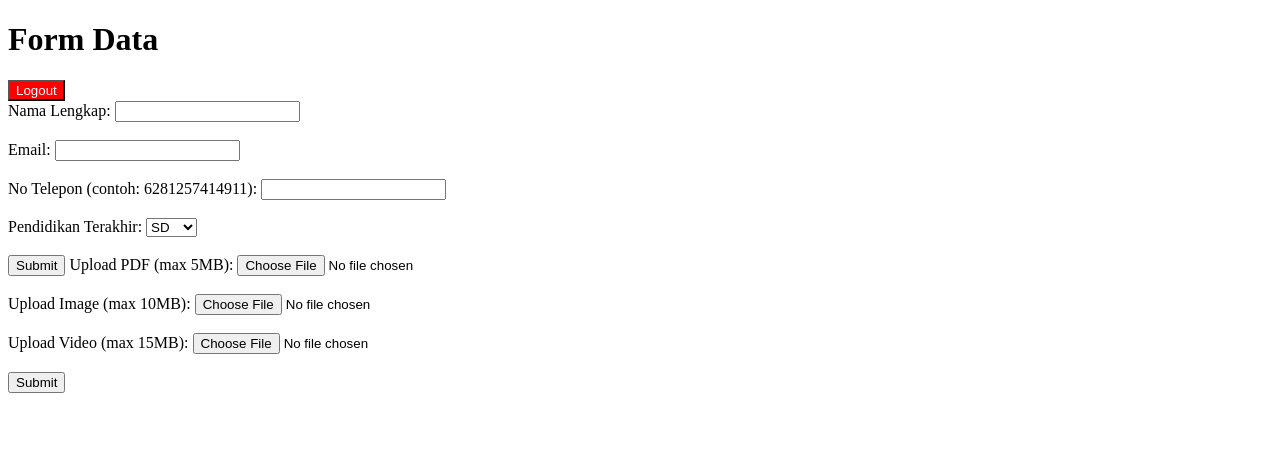
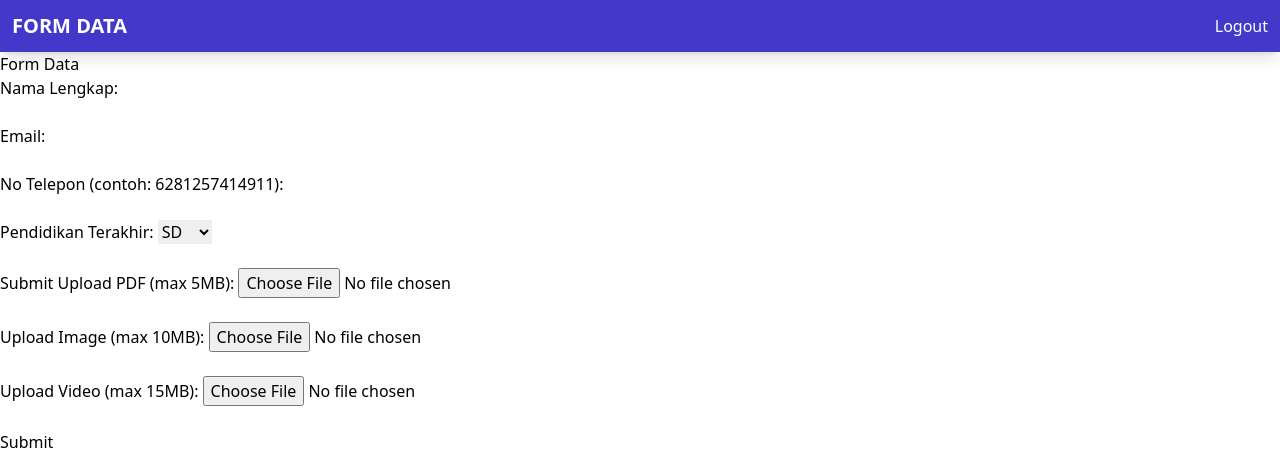
Before and after one commit to khairiyaputrii/Information-Security-Group-Project, a Flask app: page /data_form in a window 1280 px wide. Shown: the top 453 px of the page. Run offline with Flask 3, Linux system fonts and the light colour scheme; the visitor is signed in with stand-in values (Sample User, id 1); some libraries are stand-ins or nearby versions.

Commit message:
Implementing Tailwind on dataform.html using cdn

```diff
--- a/templates/data_form.html
+++ b/templates/data_form.html
@@ -4,9 +4,19 @@
     <meta charset="UTF-8">
     <meta name="viewport" content="width=device-width, initial-scale=1.0">
     <title>Form Data</title>
-    <link rel="stylesheet" href="/css/styles.css">
+    <script src="https://cdn.tailwindcss.com"></script>
 </head>
 <body>
+    <nav class="bg-indigo-700 shadow-lg">
+        <div class="container mx-auto">
+            <div class="flex justify-between items-center p-3">
+                <a href="#" class="text-white text-xl font-bold">FORM DATA</a>
+                <form method="POST" action="/logout">
+                    <button type="submit" class="text-white">Logout</button>
+                </form>
+            </div>
+        </div>
+    </nav>
     {% with messages = get_flashed_messages() %}
         {% if messages %}
             {% for message in messages %}
@@ -17,9 +27,6 @@
         {% endif %}
     {% endwith %}
     <h1>Form Data</h1>
-    <form method="POST" action="/logout">
-        <button type="submit" style="background-color: red; color: white;">Logout</button>
-    </form>
     <form method="POST" action="/data_form">
         <label for="nama_lengkap">Nama Lengkap:</label>
         <input type="text" id="nama_lengkap" name="nama_lengkap" required><br><br>
```
